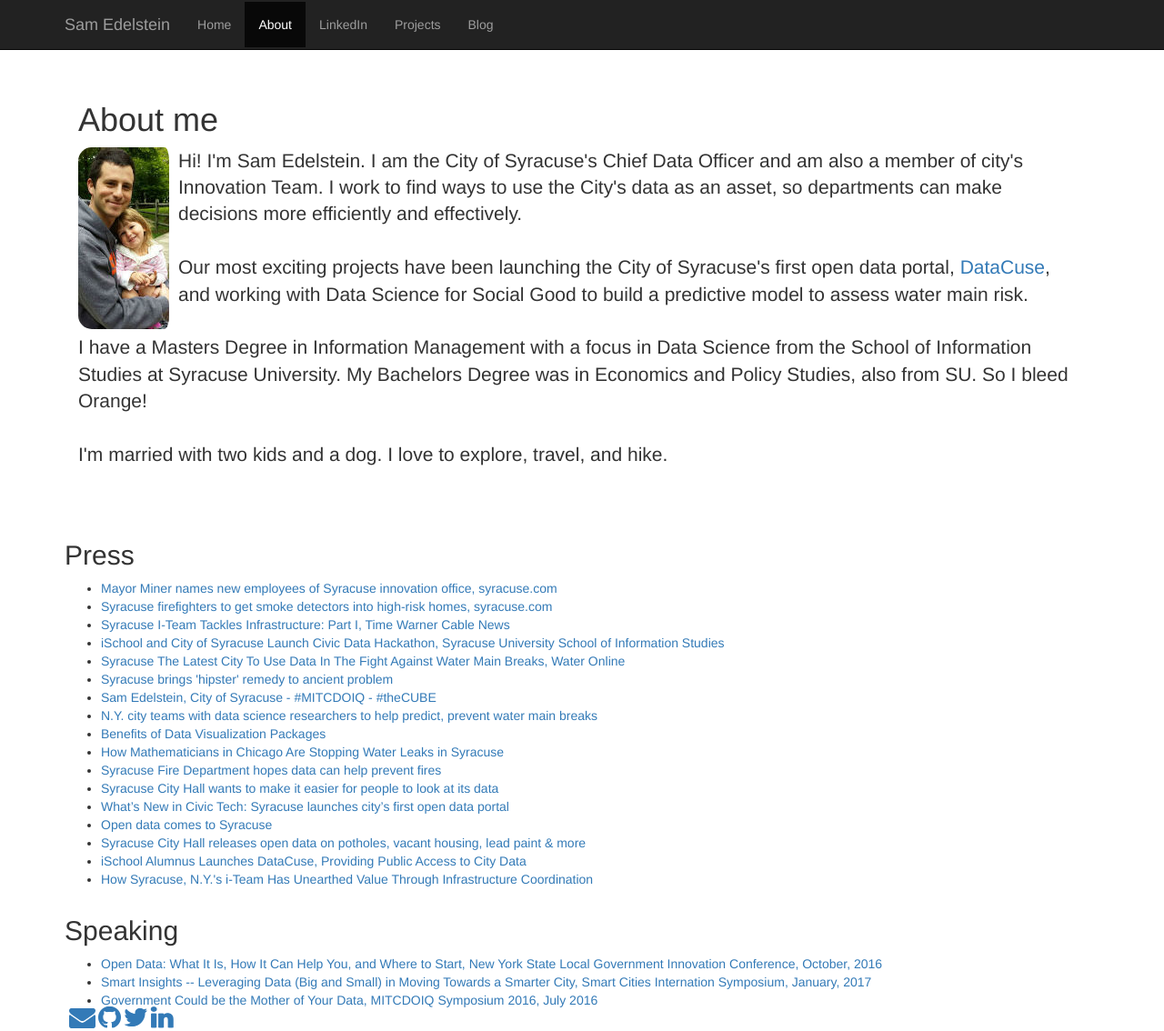
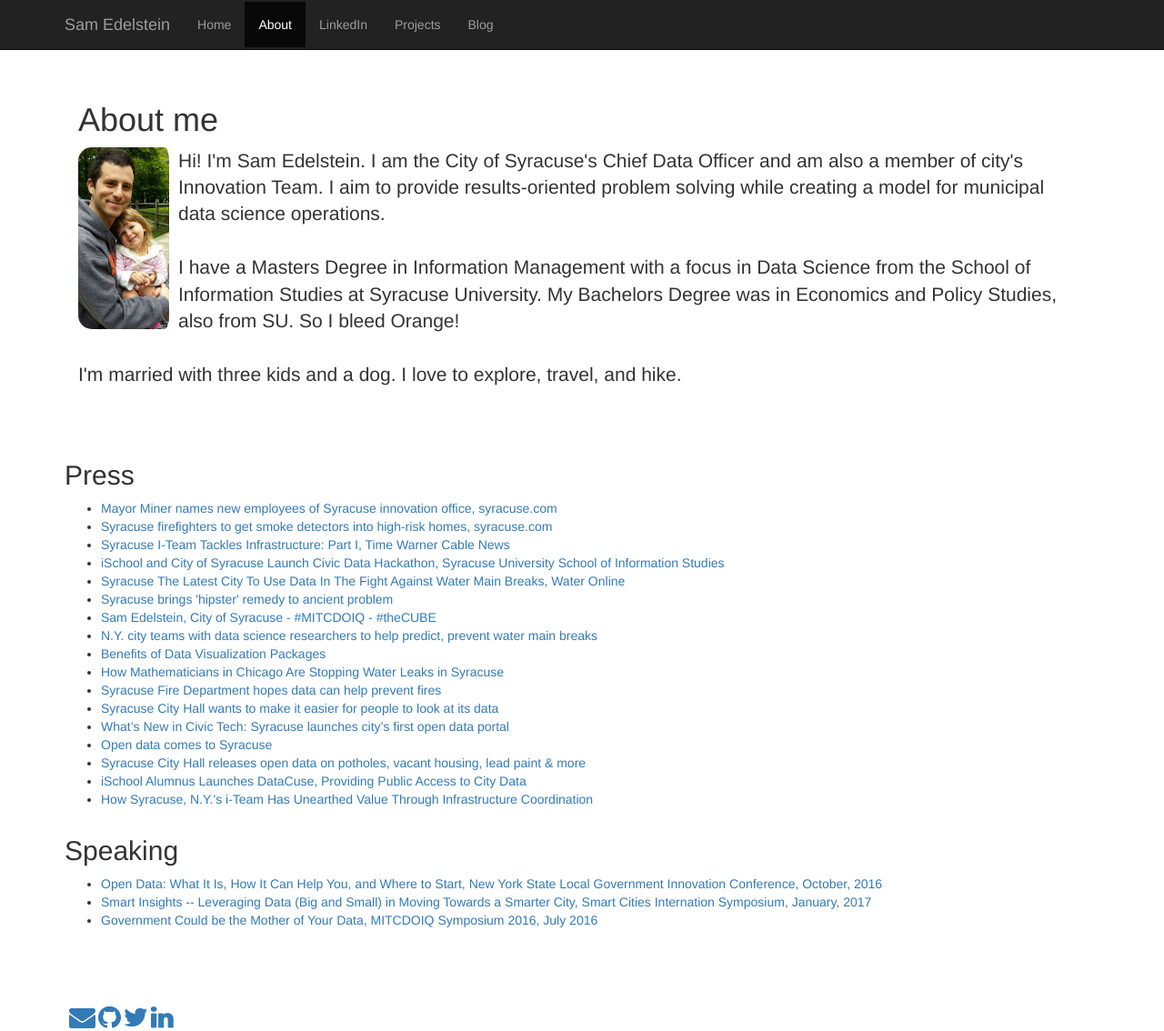
Before and after one commit to samedelstein/samedelstein.github.io, a Jekyll site: the page built from about.html, in a window 1280 px wide and 1134 px high. Shown: the whole window at 91% size. Built offline with Jekyll 4.4.1, drawn with Linux system fonts in a browser that asks for light colours; nearby versions of some CDN libraries; library files that are not in the unit come from our copies.

Commit message:
made updates

```diff
--- a/about.html
+++ b/about.html
@@ -23,7 +23,7 @@ title: about
             <li class="active"><a href="about">About</a></li>
             <li><a href="https://www.linkedin.com/in/samedelstein">LinkedIn</a></li>
             <li><a href="projects">Projects</a></li>
-            <li><a href="blog">Blog</a></li>
+            <li><a href="https://medium.com/@samedelstein">Blog</a></li>
           </ul>
         </div><!--/.nav-collapse -->
       </div>
@@ -36,13 +36,11 @@ title: about
       <div class="text">
         <h1>About me</h1>
         <img src="img/samandada.jpg" align="left">
-        <p class="lead">Hi! I'm Sam Edelstein. I am the City of Syracuse's Chief Data Officer and am also a member of city's Innovation Team. I work to find ways to use the City's data as an asset, so departments can make decisions more efficiently and effectively.
-        <br>
-        <br>Our most exciting projects have been launching the City of Syracuse's first open data portal, <a href="http://data.syrgov.net">DataCuse</a>, and working with Data Science for Social Good to build a predictive model to assess water main risk.
+        <p class="lead">Hi! I'm Sam Edelstein. I am the City of Syracuse's Chief Data Officer and am also a member of city's Innovation Team. I aim to provide results-oriented problem solving while creating a model for municipal data science operations.
         <br>
         <br>I have a Masters Degree in Information Management with a focus in Data Science from the School of Information Studies at Syracuse University. My Bachelors Degree was in Economics and Policy Studies, also from SU. So I bleed Orange!
         <br>
-        <br>I'm married with two kids and a dog. I love to explore, travel, and hike.</p>
+        <br>I'm married with three kids and a dog. I love to explore, travel, and hike.</p>
 
       </div>
     </div>
--- a/index.html
+++ b/index.html
@@ -33,8 +33,6 @@ title: Home
         <img src="img/SamEdelstein.png" alt="photo by Addison Spears" align="center">
         <h1>Hi, I'm Sam</h1>
         <p class="lead">Chief Data Officer for the City of Syracuse and member of the <a href="http://innovatesyracuse.com">Innovation Team</a>.
-
-        <br>Adjunct professor at the <a href="http://ischool.syr.edu">School of Information Studies</a> at Syracuse University.</p>
       </div>
 
     </div><!-- /.container -->
```
